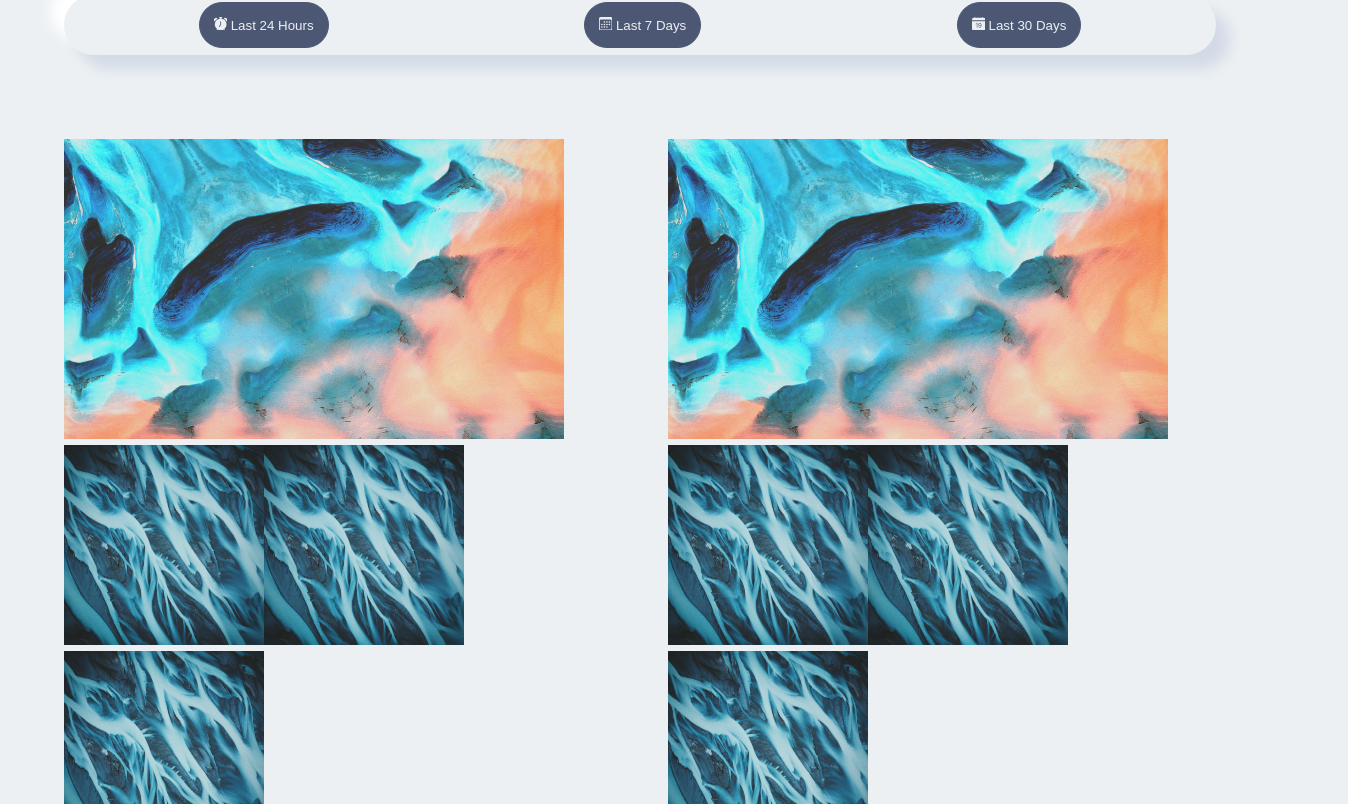
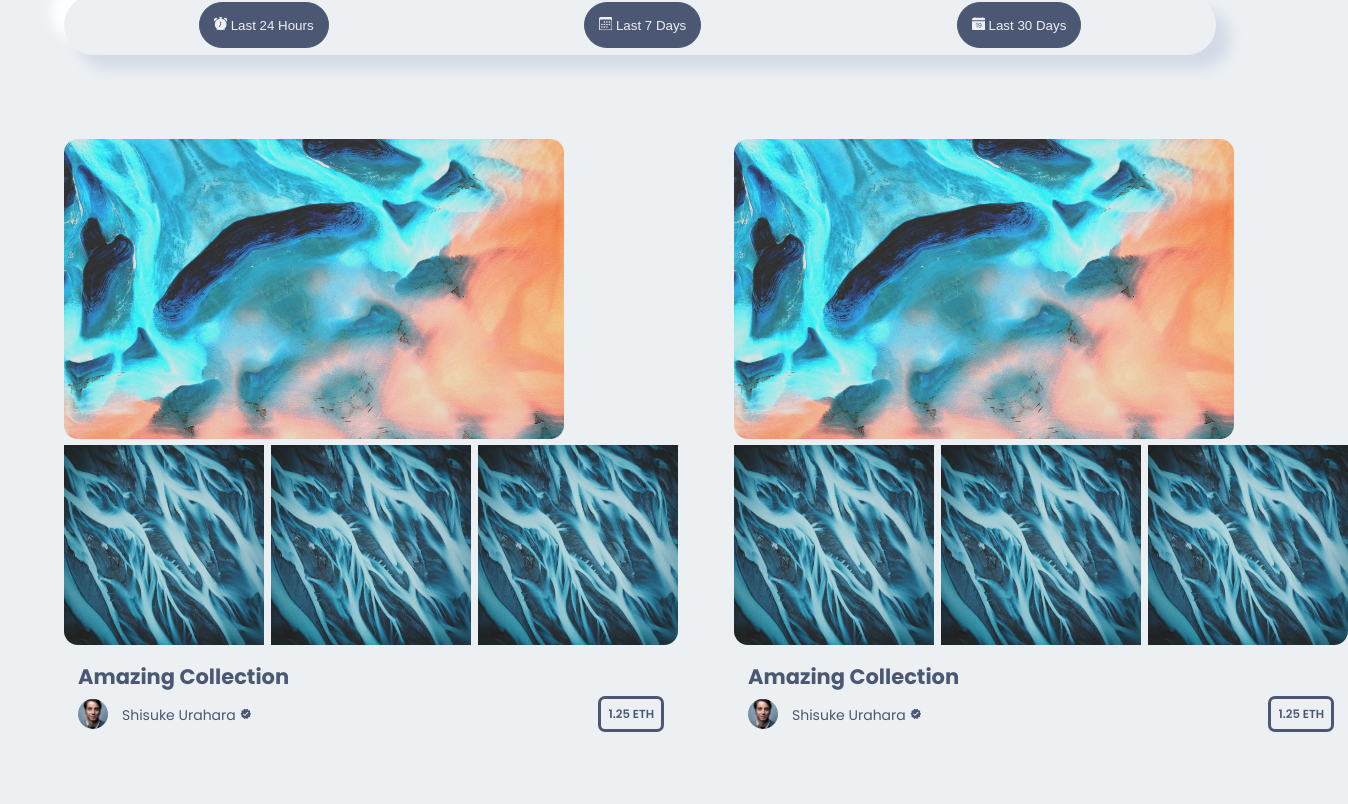
Before and after one commit to shisukeUrahara/web3-nft-marketplace, a Next.js app in the folder client/: page / in a window 1280 px wide. Shown: the part 2716-3520 px from the top of the page, 1348 px wide, since content can reach past the window. Built offline with nearby package versions, Linux system fonts and the light colour scheme.

Commit message:
styled dayComponent

```diff
--- a/client/src/components/Collection/Collection.module.css
+++ b/client/src/components/Collection/Collection.module.css
@@ -50,7 +50,7 @@
     width: 80%;
     margin: 0 auto;
     display: grid;
-    grid-template-columns: repeat(3, 1fr);
+    grid-template-columns: repeat(2, 1fr);
     gap: 2rem;
 }
 
--- a/client/src/components/Collection/DayComponents/DayComponents.jsx
+++ b/client/src/components/Collection/DayComponents/DayComponents.jsx
@@ -55,13 +55,13 @@ const DayComponents = () => {
                                 width={30}
                                 height={30}
                                 className={Style.dayComponent_box_title_info_profile_img}
+                                objectFit="covers"
                             />
                             <p>Shisuke Urahara <small><MdVerified /></small></p>
                         </div>
 
-                        <div className={Style.dayComponent_box_title_info_profile}>
+                        <div className={Style.dayComponent_box_title_info_price}>
                             <small>1.25 ETH</small>
-
                         </div>
 
                     </div>
--- a/client/src/components/Collection/DayComponents/DayComponents.module.css
+++ b/client/src/components/Collection/DayComponents/DayComponents.module.css
@@ -0,0 +1,79 @@
+
+.dayComponent{
+    width: 100%;
+    border-radius: 1rem;
+    transition: all .3s ease-in;
+    cursor: pointer;
+}
+
+.dayComponent:hover{
+    box-shadow: var(--box-shadow);
+}
+
+
+.dayComponent_box_img_img{
+    border-radius: 1rem;
+}
+
+.dayComponent_box_profile{
+    display: grid;
+    grid-template-columns: repeat(3, 1fr);
+    gap: .5rem;
+}
+
+.dayComponent_box_img_1{
+    border-bottom-left-radius: 1rem;
+}
+.dayComponent_box_img_3{
+    border-bottom-right-radius: 1rem;
+}
+
+.dayComponent_box_title{
+    padding: 1rem 2rem;
+    line-height: 0;
+}
+
+.dayComponent_box_title_info_profile{
+    display: flex;
+    align-items: center;
+    gap: 1rem;
+}
+
+.dayComponent_box_title_info{
+    display: flex;
+    justify-content: space-between;
+    align-items: center;
+}
+
+.dayComponent_box_title_info_profile_img{
+    border-radius: 50%;
+}
+
+.dayComponent_box_title_info_profile span{
+  font-weight: 600;
+  padding-inline: .5rem;
+}
+
+.dayComponent_box_title_info_price small{
+    font-weight: 600;
+    border: 3px solid var(--icons-color);
+    padding: .5rem;
+    border-radius: .5rem;
+}
+
+@media screen and (min-device-width: 320px) and (max-device-width: 768px) {
+    .dayComponent_box_profile{
+        grid-template-columns: repeat(3, 1fr);
+    }
+
+    .dayComponent_box_title_info{
+        flex-direction: column;
+        gap: 2rem;
+        align-items: flex-start;
+        padding: 1rem;
+    }
+}
+
+.dayComponent_box_title{
+    padding: 1rem;
+}
```
